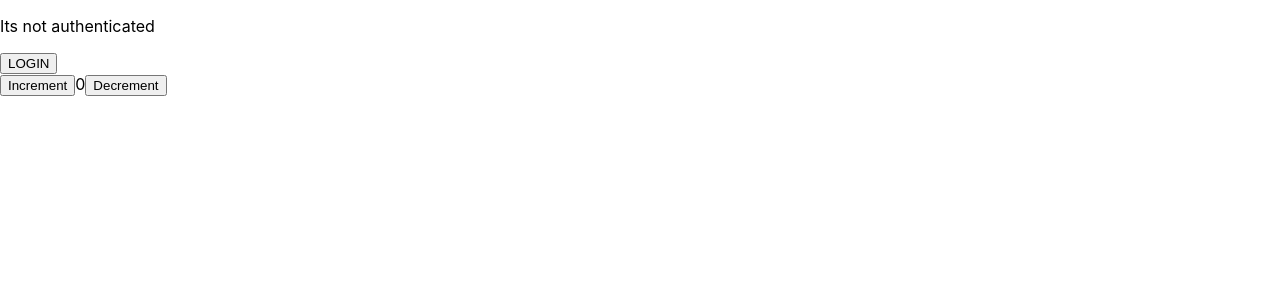
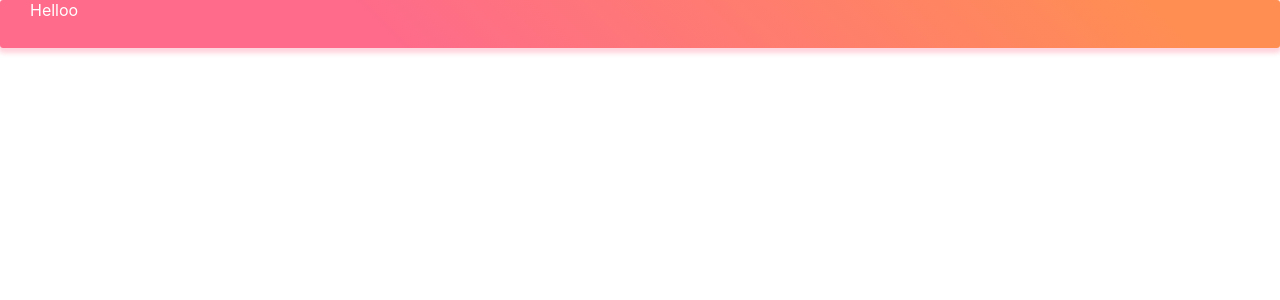
Before and after one commit to iamsajithlal/master-wc-panel, a React (Create React App) app: page / in a window 1280 px wide. Shown: the top 300 px of the page. Built offline with nearby package versions, Linux system fonts and the light colour scheme.

Commit message:
dummy style implimentation with MUI

```diff
--- a/package.json
+++ b/package.json
@@ -3,7 +3,11 @@
   "version": "0.1.0",
   "private": true,
   "dependencies": {
+    "@emotion/react": "^11.7.1",
+    "@emotion/styled": "^11.6.0",
     "@material-ui/core": "^4.12.3",
+    "@mui/material": "^5.4.2",
+    "@mui/styles": "^5.4.2",
     "@reduxjs/toolkit": "^1.7.2",
     "react": "^17.0.2",
     "react-dom": "^17.0.2",
@@ -12,7 +16,6 @@
     "react-router-redux": "^4.0.8",
     "react-scripts": "5.0.0",
     "redux-logger": "^3.0.6",
-    "redux-thunk": "^2.4.1",
     "web-vitals": "^2.1.4"
   },
   "devDependencies": {
--- a/src/App.js
+++ b/src/App.js
@@ -8,6 +8,7 @@ import {
   useParams
 } from "react-router-dom";
 import Home from "./containers/home";
+import Login from "./containers/login";
 import { useSelector, useDispatch  } from 'react-redux'
 import { increment, decrement } from './redux/slices/counter';
 
@@ -26,25 +27,28 @@ export default function App() {
     <>
 
     {!auth ?
-        <>
-          <p>Its not authenticated</p>
-          <button onClick={loginClick} >LOGIN</button>
-          <div>
-        <button
-          aria-label="Increment value"
-          onClick={() => dispatch(increment())}
-        >
-          Increment
-        </button>
-        <span>{count}</span>
-        <button
-          aria-label="Decrement value"
-          onClick={() => dispatch(decrement())}
-        >
-          Decrement
-        </button>
-      </div>
-        </> :
+      <Login />
+      //   <>
+      //     <p>Its not authenticated</p>
+      //     <button onClick={loginClick} >LOGIN</button>
+      //     <div>
+      //   <button
+      //     aria-label="Increment value"
+      //     onClick={() => dispatch(increment())}
+      //   >
+      //     Increment
+      //   </button>
+      //   <span>{count}</span>
+      //   <button
+      //     aria-label="Decrement value"
+      //     onClick={() => dispatch(decrement())}
+      //   >
+      //     Decrement
+      //   </button>
+      // </div>
+      //   </>
+
+        :
         <Router>
           <div>
             <ul>
--- /dev/null
+++ b/src/containers/login/index.js
@@ -0,0 +1,11 @@
+import React from "react";
+import useStyles from "./style";
+
+const Login = () =>{
+    const classes = useStyles()
+    return(
+       <div className={classes.root}>Helloo</div>
+    )
+}
+
+export default Login;
--- /dev/null
+++ b/src/containers/login/style.js
@@ -0,0 +1,13 @@
+import { makeStyles } from '@mui/styles';
+
+export default makeStyles({
+    root: {
+      background: 'linear-gradient(45deg, #FE6B8B 30%, #FF8E53 90%)',
+      border: 0,
+      borderRadius: 3,
+      boxShadow: '0 3px 5px 2px rgba(255, 105, 135, .3)',
+      color: 'white',
+      height: 48,
+      padding: '0 30px',
+    },
+});
--- a/src/index.js
+++ b/src/index.js
@@ -5,13 +5,25 @@ import App from './App';
 import reportWebVitals from './reportWebVitals';
 import store from './redux/store'
 import { Provider } from 'react-redux'
+import { createTheme, ThemeProvider } from '@mui/material/styles';
+import { blue } from '@mui/material/colors';
+
+const theme = createTheme({
+  palette: {
+    primary: {
+      main: blue[500],
+    },
+  },
+});
 
 ReactDOM.render(
-  <React.StrictMode>
+
     <Provider store={store}>
-      <App />
+      <ThemeProvider theme={theme} >
+        <App />
+      </ThemeProvider>
     </Provider>
-  </React.StrictMode>,
+  ,
   document.getElementById('root')
 );
 
```
Also changed, not shown: 1 other file (tests, documents, lock files or other folders).
